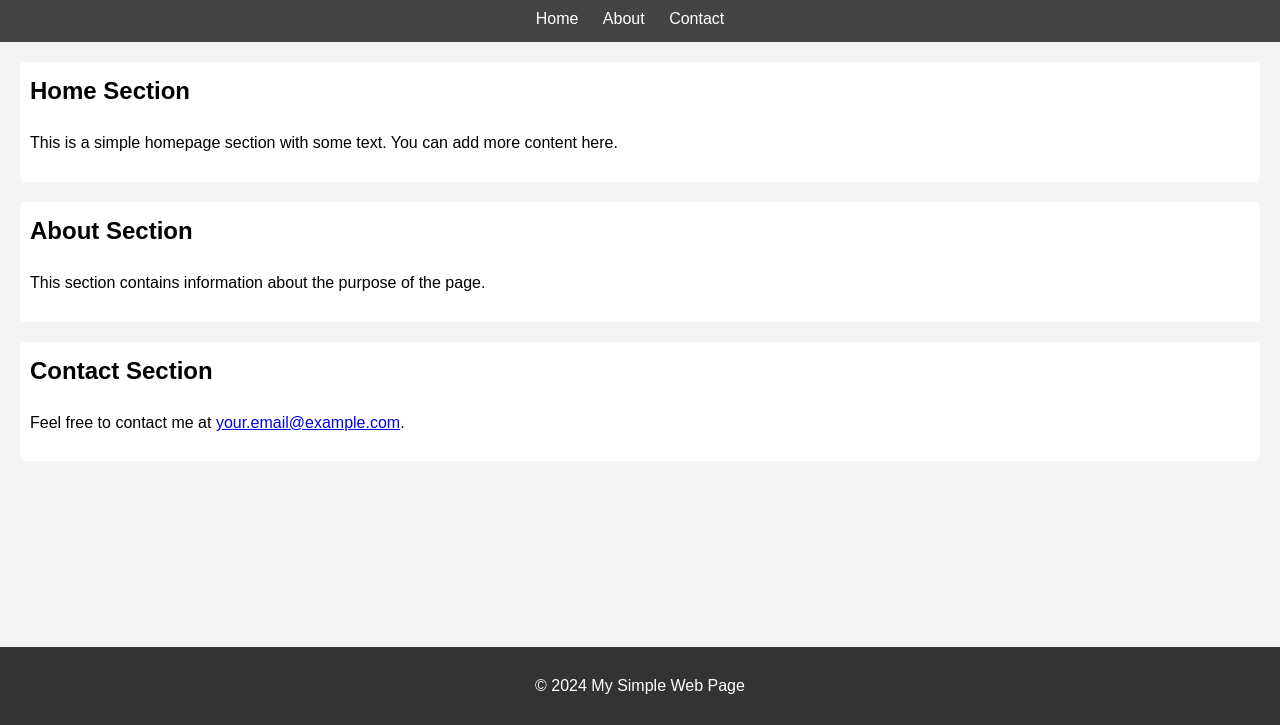
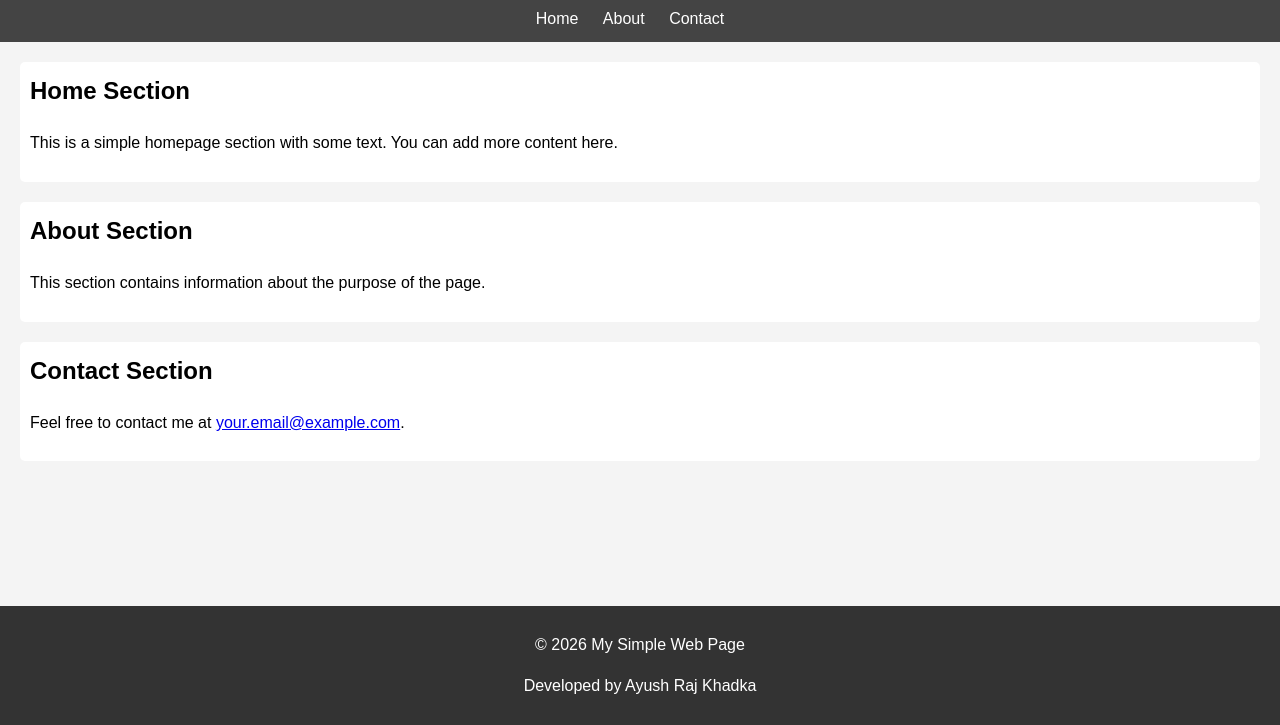
Before and after one commit to aayushkhadka-ops/My-website, a plain HTML site: page index.html in a window 1280 px wide. Shown: the part 75-800 px from the top of the page. Drawn offline with Linux system fonts and the light colour scheme.

Commit message:
Add developer footer

```diff
--- a/index.html
+++ b/index.html
@@ -32,11 +32,14 @@
 
     <section id="contact">
         <h2>Contact Section</h2>
-        <p>Feel free to contact me at <a href="mailto:your.email@example.com">your.email@example.com</a>.</p>
+        <p>Feel free to contact me at
+            <a href="mailto:your.email@example.com">your.email@example.com</a>.
+        </p>
     </section>
 
     <footer>
-        <p>&copy; 2024 My Simple Web Page</p>
+        <p>&copy; 2026 My Simple Web Page</p>
+        <p>Developed by Ayush Raj Khadka</p>
     </footer>
 </body>
 </html>
```
